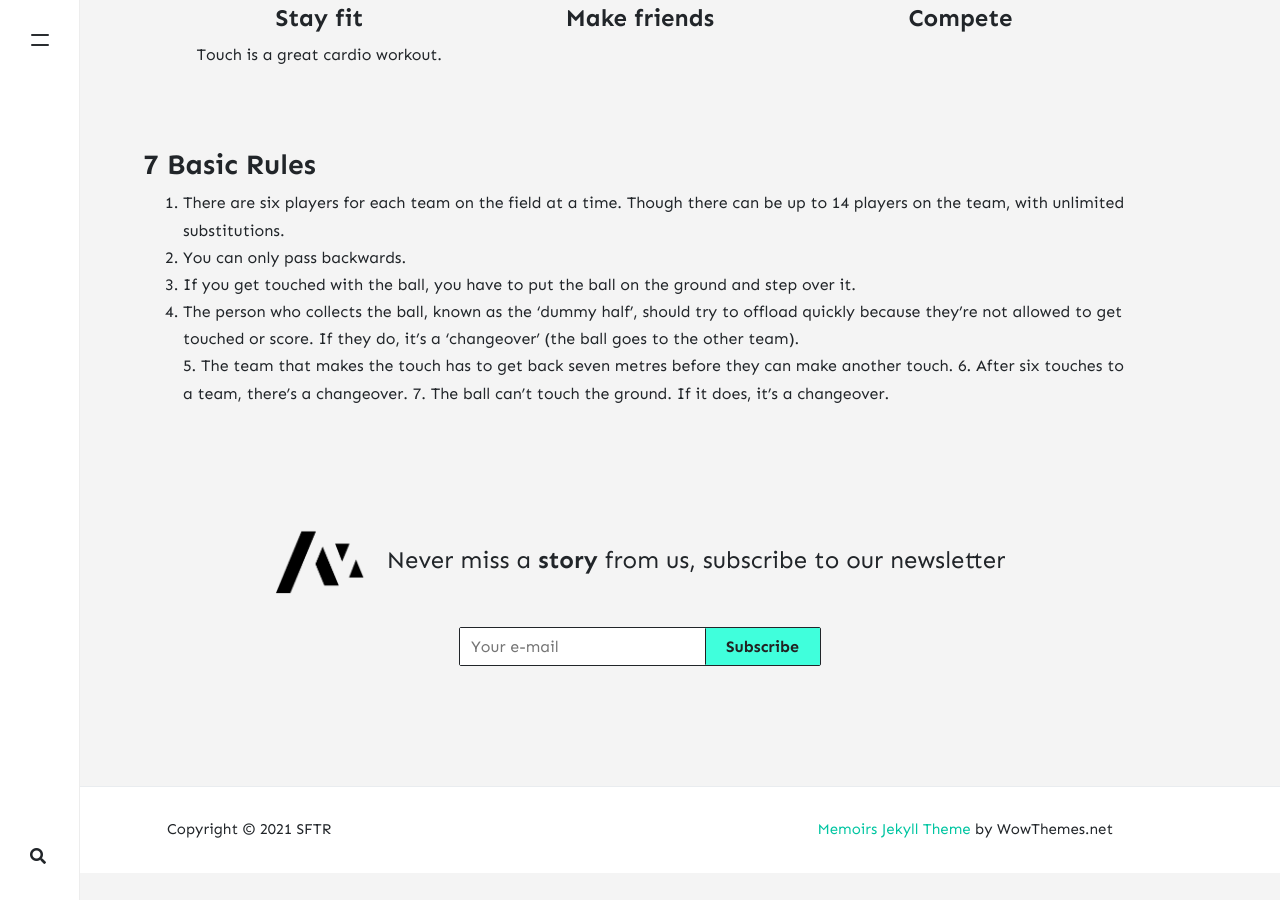
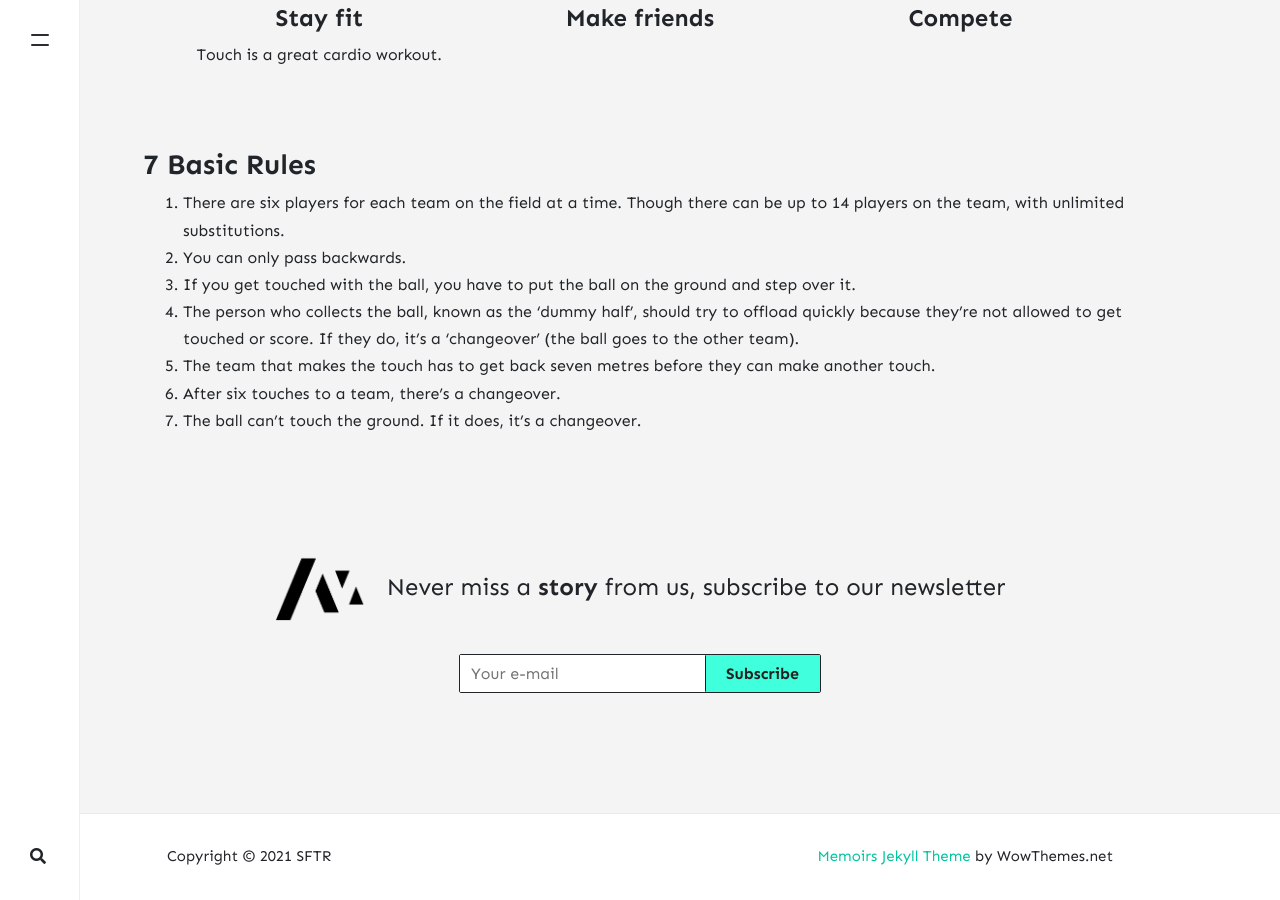
Before and after one commit to stackbit-projects/blue-triceratops-4f502, a Jekyll site: the page built from _pages/about.md, in a window 1280 px wide and 900 px high, scrolled down 739 px. Built offline with Jekyll 4.4.1, drawn with Linux system fonts in a browser that asks for light colours; nearby versions of some CDN libraries; comment, search, counter and statistics services are not loaded; before the commit the page ends 1612 px from its top, so only the background shows below that.

Commit message:
home.html: changed

```diff
--- a/_layouts/home.html
+++ b/_layouts/home.html
@@ -70,9 +70,9 @@ permalink: "/home.html"
 <li>You can only pass backwards.</li>
 <li>If you get touched with the ball, you have to put the ball on the ground and step over it.</li>
 <li>The person who collects the ball, known as the ‘dummy half’, should try to offload quickly because they’re not allowed to get touched or score. If they do, it’s a ‘changeover’ (the ball goes to the other team).</li>
-5. The team that makes the touch has to get back seven metres before they can make another touch.
-6. After six touches to a team, there’s a changeover.
-7. The ball can’t touch the ground. If it does, it’s a changeover.
+<li>The team that makes the touch has to get back seven metres before they can make another touch.
+<li>After six touches to a team, there’s a changeover.</li>
+<li>The ball can’t touch the ground. If it does, it’s a changeover.
 </ol>
 </div>
 
```
